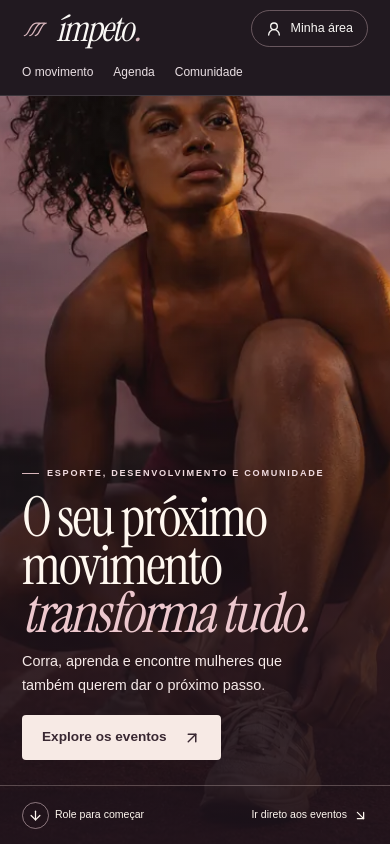
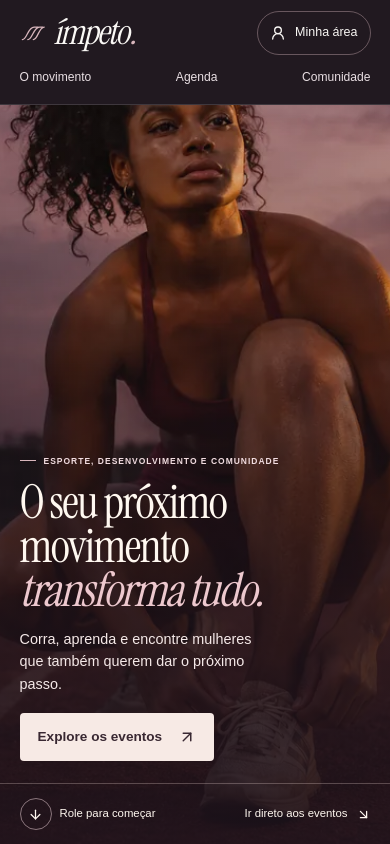
Before and after one commit to jbrunarodriguesde/impeto, a Next.js app: page / in a window 390 px wide. Shown: the top 844 px of the page. Built offline with nearby package versions, Linux system fonts and the light colour scheme; no server answers; the database is empty.

Commit message:
fix: ajusta layout mobile da Ímpeto sem alterar desktop

```diff
--- a/app/globals.css
+++ b/app/globals.css
@@ -239,45 +239,106 @@ body:has(.hero-stage) .masthead { position: absolute; inset: 0 0 auto; }
   .detail-grid, .account-grid { grid-template-columns: 1fr; }
 }
 @media (max-width: 680px) {
-  .masthead-inner { min-height: 95px; grid-template-columns: 1fr 1fr; gap: 0 12px; padding-block: 9px 0; }
-  .brand { font-size: 2.25rem; }
+  :root { --gutter: clamp(18px, 5vw, 28px); }
+  body { overflow-x: clip; }
+
+  /* Cabeçalho em duas linhas, sem comprimir os links em telas estreitas. */
+  .masthead-inner {
+    min-height: 104px;
+    grid-template-columns: minmax(0, 1fr) auto;
+    gap: 0 12px;
+    padding-block: 10px 4px;
+  }
+  .brand { font-size: clamp(2.05rem, 9vw, 2.5rem); }
   .brand svg { width: 25px; height: 25px; }
-  .account-link { grid-column: 2; grid-row: 1; min-height: 37px; }
+  .account-link { grid-column: 2; grid-row: 1; min-height: 44px; padding-inline: 12px; }
   .account-arrow { display: none; }
-  .masthead nav { grid-column: 1/-1; grid-row: 2; gap: 20px; font-size: .75rem; }
-  .masthead nav a { min-height: 44px; display: flex; align-items: center; padding-block: 0; }
-  .hero-stage { height: 100svh; min-height: 685px; padding-top: 95px; }
-  #filme[data-motion=on] .film-scene { height: 145svh; min-height: 720px; }
+  .masthead nav {
+    grid-column: 1 / -1;
+    grid-row: 2;
+    justify-content: space-between;
+    width: 100%;
+    min-width: 0;
+    gap: 10px;
+    font-size: clamp(.73rem, 3.1vw, .86rem);
+  }
+  .masthead nav a { display: inline-flex; align-items: center; min-height: 44px; padding-block: 0; white-space: nowrap; }
+
+  /* A capa ocupa a altura útil do aparelho, sem a antiga altura mínima fixa. */
+  .hero-stage { height: 100svh; min-height: 0; padding-top: 104px; }
+  #filme[data-motion=on] .film-scene { height: 145svh; min-height: 0; }
   #filme[data-motion=on] .paths-scene { height: 185svh; }
-  .hero-frame img { object-position: center 30%; }
+  .hero-cover img { object-position: center 30%; }
   .frame-cadarco, .frame-posicao { object-position: 74% center; }
   .frame-largada { object-position: 67% center; }
-  .hero-shade { background: linear-gradient(0deg,#1c121beb 0%,#1c121bc9 24%,#2319232c 69%,#2319231c); }
-  .hero-body { align-items: end; }
-  .hero-copy { padding-block: 22px 25px; }
-  .hero-copy h1 { font-size: clamp(3.45rem,11.5vw,5.5rem); }
-  .hero-kicker { margin-bottom: 13px; font-size: .57rem; gap: 8px; }
-  .hero-kicker span { width: 17px; }
-  .hero-copy p { max-width: 280px; margin-top: 13px; }
-  .hero-cta { margin-top: 17px; min-height: 45px; }
+  .hero-shade { background: linear-gradient(0deg, #1c121be8 0%, #1c121bc2 26%, #23192336 70%, #2319231c); }
+  .hero-body { align-items: flex-end; min-height: 0; }
+  .hero-copy { width: 100%; max-width: 100%; padding-block: 18px 22px; }
+  .hero-copy h1 { font-size: clamp(2.85rem, 12vw, 4.7rem); line-height: .94; }
+  .hero-kicker { margin-bottom: 14px; font-size: clamp(.53rem, 2.15vw, .66rem); letter-spacing: .12em; gap: 8px; }
+  .hero-kicker span { width: 16px; flex: 0 0 16px; }
+  .hero-copy p { max-width: 32ch; margin-top: 15px; font-size: clamp(.9rem, 3.65vw, 1.04rem); line-height: 1.55; }
+  .hero-cta { margin-top: 18px; min-height: 48px; padding-inline: 18px; }
   .hero-side, .chapter-indicator { display: none; }
-  .hero-bottom-inner { height: 58px; grid-template-columns: 1fr auto; }
-  .scroll-link, .jump-link { font-size: .66rem; gap: 6px; }
-  .round-arrow { width: 27px; height: 27px; }
-  .evolution-stage, .relay-stage { min-height: 500px; }
+  .hero-bottom-inner { height: 60px; grid-template-columns: minmax(0, 1fr) auto; gap: 10px; }
+  .scroll-link, .jump-link { font-size: .71rem; gap: 8px; white-space: nowrap; }
+  .round-arrow { width: 32px; height: 32px; }
+
+  /* Títulos e cenas seguintes respeitam a largura disponível. */
+  .evolution-stage, .relay-stage { min-height: 0; }
+  .evolution h2 { font-size: clamp(3.1rem, 11.4vw, 4.6rem); }
   .track-map { transform: translateY(35px); }
   .paths-stage { padding-block: 46px 32px; }
-  .paths-heading h2 { font-size: clamp(2.65rem,10vw,3.75rem); }
+  .paths-heading h2 { font-size: clamp(2.65rem, 9.8vw, 4rem); line-height: .98; }
   .experience-reel { grid-template-columns: 1fr; }
   .experience figcaption { padding-inline: 16px; }
-  #filme[data-motion=on] .experience { height: min(48svh,350px); }
-  .relay-copy h2 { font-size: clamp(3.35rem,11vw,4.8rem); }
-  .relay-shade { background: linear-gradient(90deg,#231720df,#23172052); }
+  #filme[data-motion=on] .experience { height: min(48svh, 350px); }
+  .relay-copy h2 { max-width: 100%; font-size: clamp(2.8rem, 10.8vw, 4.7rem); line-height: .98; }
+  .relay-shade { background: linear-gradient(90deg, #231720df, #23172052); }
   .relay-paths path:nth-child(3), .relay-paths circle:nth-child(6) { display: none; }
-  .agenda-arrow { width: 35px; }
-  .filter-pill { font-size: .73rem; padding-inline: 10px; }
+
+  /* Agenda com filtros horizontais e busca em linhas próprias. */
+  .agenda { padding-block: 60px; }
+  .agenda-header { gap: 8px; margin-bottom: 26px; }
+  .agenda-header h2 { font-size: clamp(3rem, 10.4vw, 4.6rem); line-height: .95; }
+  .agenda-arrow { width: 32px; flex-shrink: 0; }
+  .filters { display: grid; grid-template-columns: minmax(0, 1fr); gap: 14px; padding-block: 16px; }
+  .filter-tabs {
+    width: 100%;
+    min-width: 0;
+    flex-wrap: nowrap;
+    overflow-x: auto;
+    overscroll-behavior-x: contain;
+    -webkit-overflow-scrolling: touch;
+    scrollbar-width: none;
+  }
+  .filter-tabs::-webkit-scrollbar { display: none; }
+  .filter-pill { flex: none; font-size: .75rem; padding-inline: 12px; }
+  .event-search {
+    display: grid;
+    width: 100%;
+    min-width: 0;
+    grid-template-columns: minmax(0, 1fr) auto;
+    gap: 10px;
+    align-items: stretch;
+  }
+  .search-box { grid-column: 1 / -1; width: 100%; min-width: 0; }
+  .search-box input { width: 100%; min-width: 0; }
+  .event-search select { width: 100%; padding-inline: 12px; }
   .event-grid, .form-row { grid-template-columns: 1fr; }
-  .admin-stats { grid-template-columns: repeat(2,minmax(0,1fr)); }
+  .card-info h3 { font-size: clamp(2rem, 8vw, 2.5rem); }
+  .page-title { font-size: clamp(2.9rem, 10.5vw, 4.1rem); }
+  .admin-stats { grid-template-columns: repeat(2, minmax(0, 1fr)); }
+}
+
+@media (max-width: 360px) {
+  .brand { font-size: 2rem; }
+  .brand svg { width: 22px; height: 22px; }
+  .account-link { gap: 6px; padding-inline: 10px; font-size: .75rem; }
+  .masthead nav { gap: 6px; font-size: .7rem; }
+  .hero-copy h1 { font-size: clamp(2.65rem, 12.2vw, 2.85rem); }
+  .jump-link { display: none; }
+  .hero-bottom-inner { display: flex; justify-content: flex-start; }
 }
 
 @media (prefers-reduced-motion: reduce) {
```
